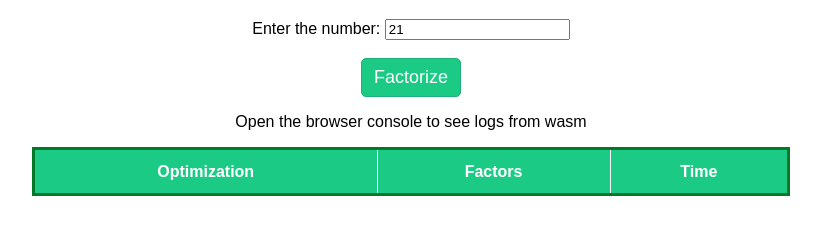
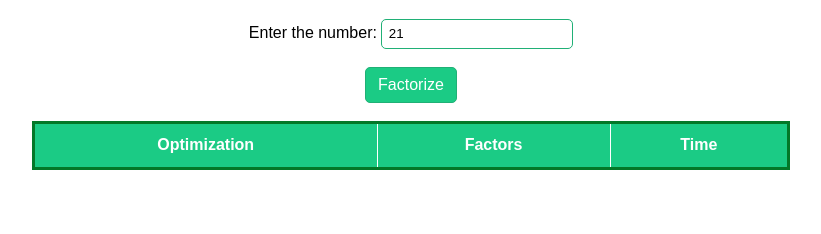
Before and after one commit to IIC3585-2024/wasm-group-07, a plain HTML site: page index.html in a window 1280 px wide. Shown: the part 62-296 px from the top of the page, without its empty margins (229-1050 px from the left). Drawn offline with Linux system fonts and the light colour scheme; no server answers.

Commit message:
update: input section style

```diff
--- a/index.html
+++ b/index.html
@@ -17,7 +17,7 @@
         <br>
         <button onclick="runFactorizations()">Factorize</button>
     </div>
-    <p class="text-center">Open the browser console to see logs from wasm</p>
+    <br>
     <div id="ResultTable">
         <table>
             <thead>
--- a/style.css
+++ b/style.css
@@ -36,6 +36,20 @@ pre {
     border-radius: 5px;
 }
 
+input {
+    padding: 0.4rem;
+    border-radius: 5px;
+    border: solid 1px rgb(32, 176, 118);
+}
+
+input:hover {
+    border: solid 1px rgb(32, 176, 118);
+}
+
+input:focus {
+    outline: solid 1px rgb(32, 150, 103)
+}
+
 button {
     background-color: rgb(27, 203, 133);
     border-radius: 5px;
@@ -44,7 +58,7 @@ button {
     border: solid 1px rgb(32, 176, 118);
     text-align: center;
     display: inline-block;
-    font-size: 18px;
+    font-size: 16px;
 }
 
 button:hover {
```
